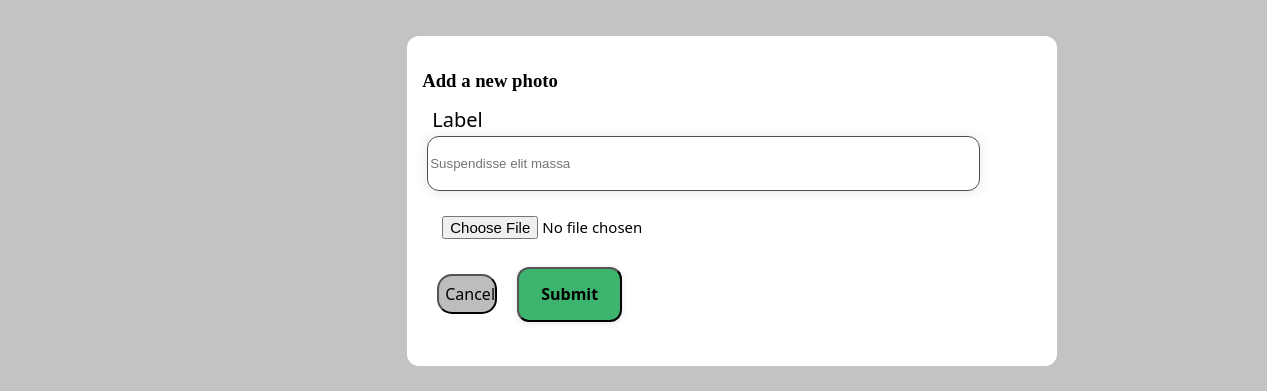
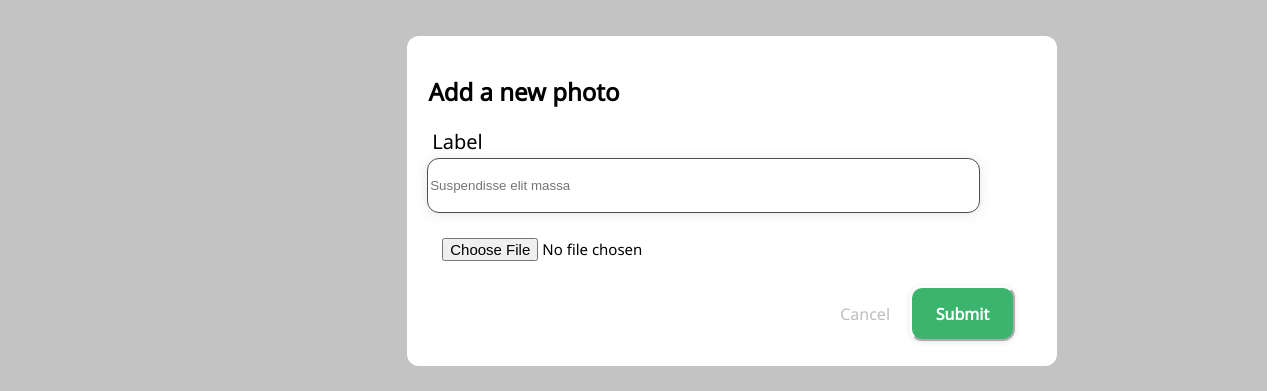
Before and after one commit to JesserNawara/jess-unsplash, a React app: page / in a window 1280 px wide. Both pictures are taken after typing "Sample" into the empty fields and a click on the button "Add a photo". Shown: the part 164-555 px from the top of the page. Built offline with nearby package versions, Linux system fonts and the light colour scheme; no server answers.

Commit message:
unsplashed done

```diff
--- a/src/components/App.jsx
+++ b/src/components/App.jsx
@@ -17,6 +17,7 @@ export default class App extends Component {
 
     componentDidMount(){
         this.fetchData()
+        setInterval(this.fetchData, 100)
     }
 
     fetchData(){
--- a/src/components/Create.jsx
+++ b/src/components/Create.jsx
@@ -3,21 +3,17 @@ import axios from 'axios';
 
 export default function Create() {
     const [label, setLabel] = useState("");
-    const [image, setImage] = useState("");
     const [uploadedImage, setUploadedImage] = useState("");
 
-    const uploadImage= (e)=>{
-        e.preventDefault();
+    const uploadImage= ()=>{
         const formData = new FormData();
         formData.append('image', uploadedImage);
         formData.append('label', label);
         formData.append('upload_preset', "jessStorage");
-        console.log(uploadedImage);
 
-      axios.post('/upload', formData).then((result)=>{
-          console.log(result);
-      })
-
+      axios.post('/upload', formData).then((res)=>{
+        console.log(res, "uploaded !");
+    })
     }
 
     return (
@@ -30,7 +26,7 @@ export default function Create() {
             /> <br />
             <input id="file" type="file"  onChange={(event)=>{setUploadedImage(event.target.files[0])}}/>
             <br />
-            <button id="cancelBtn" onClick={()=>{props.toggle===false}} >Cancel</button>
+            <span id="cancelBtn" onClick={()=>{props.toggle===false}} >Cancel</span>
             <button id="submitBtn"  onClick={uploadImage}>Submit</button>
             </form>
         </div>
--- a/src/index.css
+++ b/src/index.css
@@ -72,7 +72,7 @@
 
 }
 .label{
-    width: 37px;
+    width: 200px;
     height: 19px;
     font-family: Noto Sans;
     font-weight: 500;
@@ -80,34 +80,26 @@
     line-height: 19px;
     color:black;
     margin: 10px;
-
 }
 
-#addPhoto{
-    left: 456.36px;
-    top: 274.64px;
+#addphoto{
+    position: relative;
+    left:1%;
+    height: 33px;
+    width: 195px;
+    border-radius: nullpx;
     font-family: Noto Sans;
     font-weight: bold;
-    font-size: 60px;
+    font-size: 24px;
 }
 
-#cancelBtn{
-    width: 60px;
-    height: 40px;
-    font-family: Noto Sans;
-    font-style: normal;
-    font-weight: 500;
-    font-size: 16px;
-    line-height: 22px;
-    background-color: #BDBDBD;
-    margin: 15px;
-    cursor: pointer;
-    border-radius: 15px;
-}
 #submitBtn{
+    position: relative;
+    left:65%;
     width: 105px;
     height: 55px;
     background: #3DB46D;
+    color: white;
     box-shadow: 0px 1px 6px rgba(0, 0, 0, 0.1);
     border-radius: 12px;
     font-family: Noto Sans;
@@ -116,12 +108,24 @@
     font-size: 16px;
     line-height: 22px;
     margin: 5px;
+    border-color: white;
     cursor: pointer;
 }
+#cancelBtn{
+    position: relative;
+    left:65%;
+    width: 60px;
+    height: 40px;
+    font-family: Noto Sans;
+    font-weight: 500;
+    font-size: 16px;
+    color:#BDBDBD;
+    margin: 15px;
+    cursor: pointer;
+    border-radius: 15px;
+    border-color: white;
+}
 
-#checkBtn{
-    cursor: pointer;
-}
 
 .item {
     position: relative;
@@ -144,7 +148,7 @@
 
 .details #itemlabel {
     position: relative;
-    width: 20px;
+    width: 100px;
     bottom: 20%;
     left:5px;
     color: white;
@@ -152,10 +156,10 @@
     font-weight: bold;
     font-family: Montserrat;
     text-shadow:
-   -1px -1px 0 #000,
+    -1px -1px 0 #000,
     1px -1px 0 #000,
     -1px 1px 0 #000,
-     1px 1px 0 #000;
+    1px 1px 0 #000;
     margin:5px ;
     opacity: 0;
     transition:1s;
--- a/src/index.html
+++ b/src/index.html
@@ -7,6 +7,9 @@
         />
         <meta name="theme-color" content="#000000" />
         <title>Unsplash V2</title>
+        <style>
+            @import url('https://fonts.googleapis.com/css2?family=Noto+Sans&display=swap');
+            </style>
     </head>
     <body>
         <noscript>
```
Also changed, not shown: 26 other files (tests, documents, lock files or other folders).
